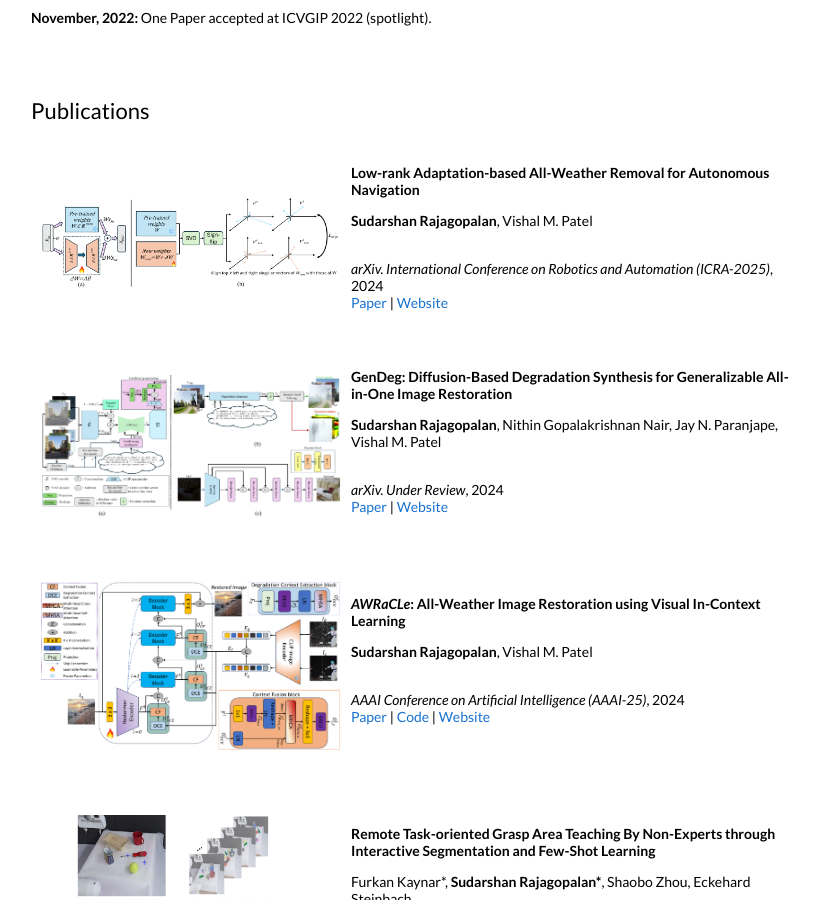
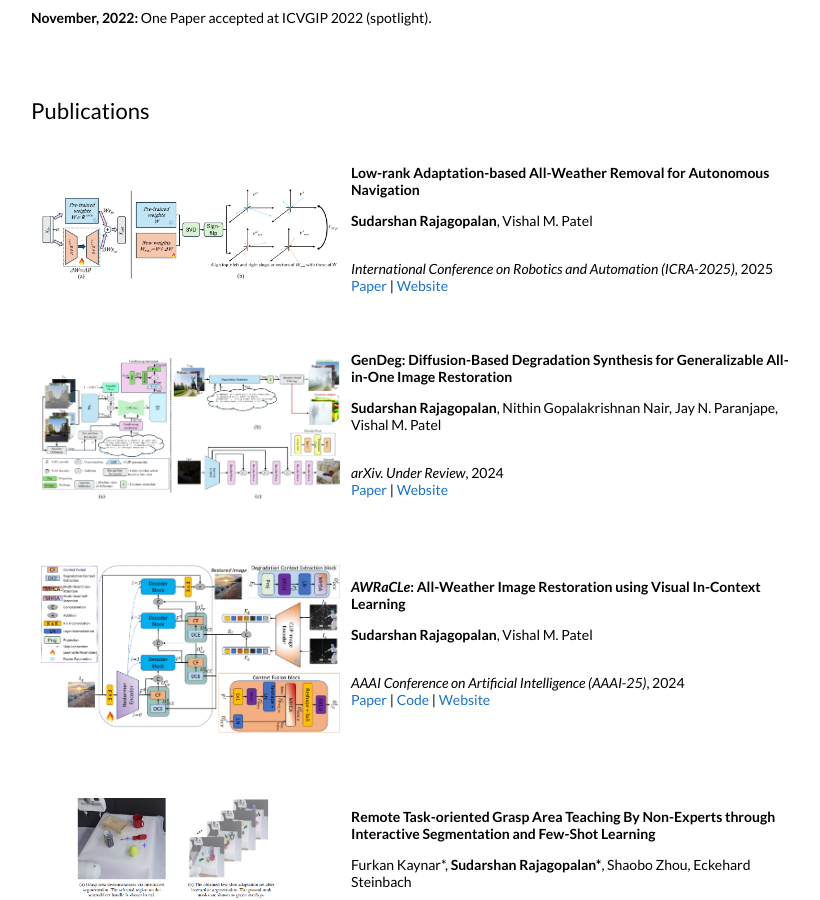
Before and after one commit to sudraj2002/sudraj2002.github.io, a Jekyll site: the page built from _posts/2024-11-27-loraa.md, in a window 1280 px wide and 900 px high, scrolled down 584 px. Shown: the whole window, without its empty margins (229-1049 px from the left). Built offline with Jekyll 4.4.1, drawn with Linux system fonts in a browser that asks for light colours.

Commit message:
Update 2024-11-27-loraa.md

```diff
--- a/_posts/2024-11-27-loraa.md
+++ b/_posts/2024-11-27-loraa.md
@@ -5,8 +5,8 @@ authors: "<strong>Sudarshan Rajagopalan</strong>, Vishal M. Patel"
 title: "Low-rank Adaptation-based All-Weather Removal for Autonomous Navigation"
 categories:
   - 'research'
-date: 2024-11-27
-venue: 'arXiv. <i>International Conference on Robotics and Automation (ICRA-2025)</i>'
+date: 2025-01-28
+venue: '<i>International Conference on Robotics and Automation (ICRA-2025)</i>'
 website: 'https://sudraj2002.github.io/loraapage/'
 author: "Sudarshan Rajagopalan"
 arxiv: https://arxiv.org/abs/2411.17814
```
